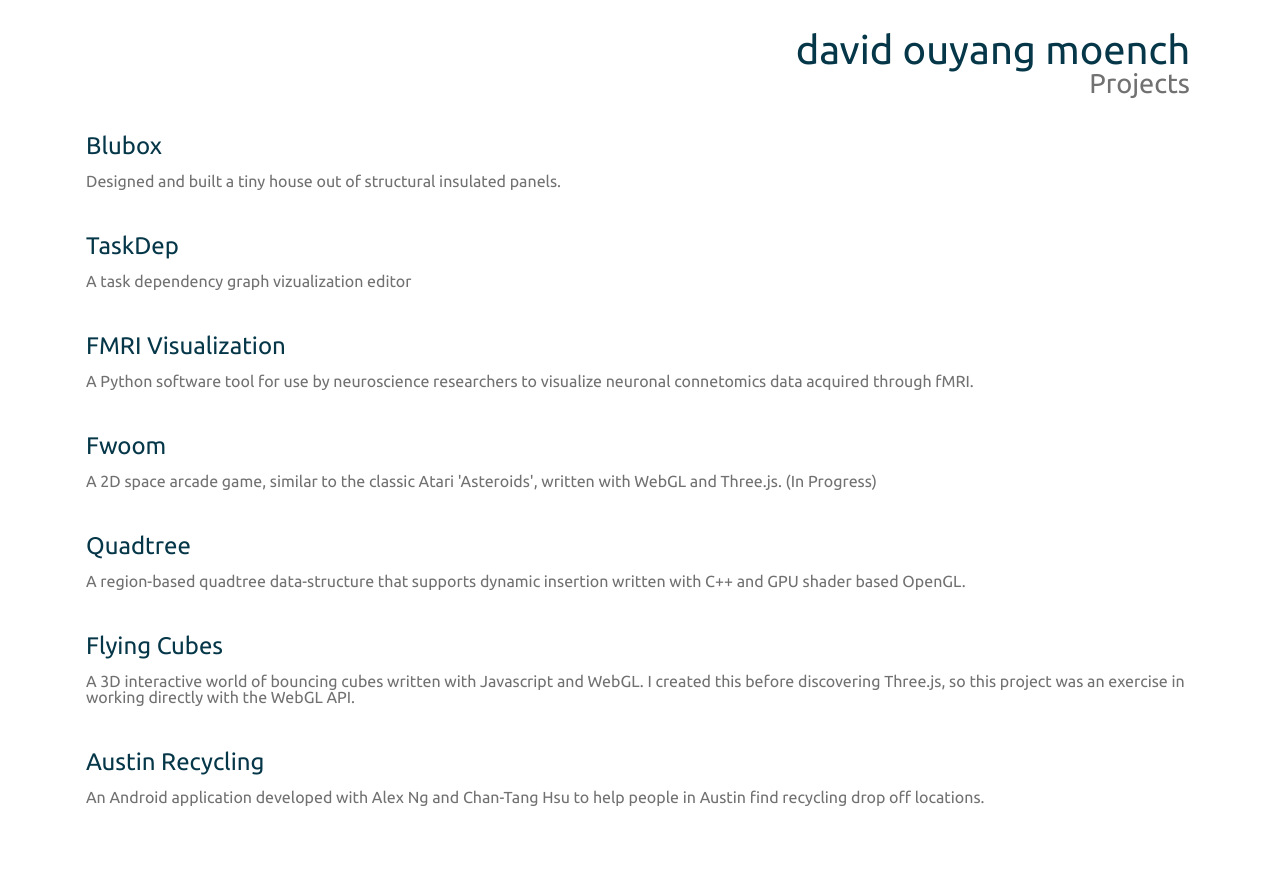
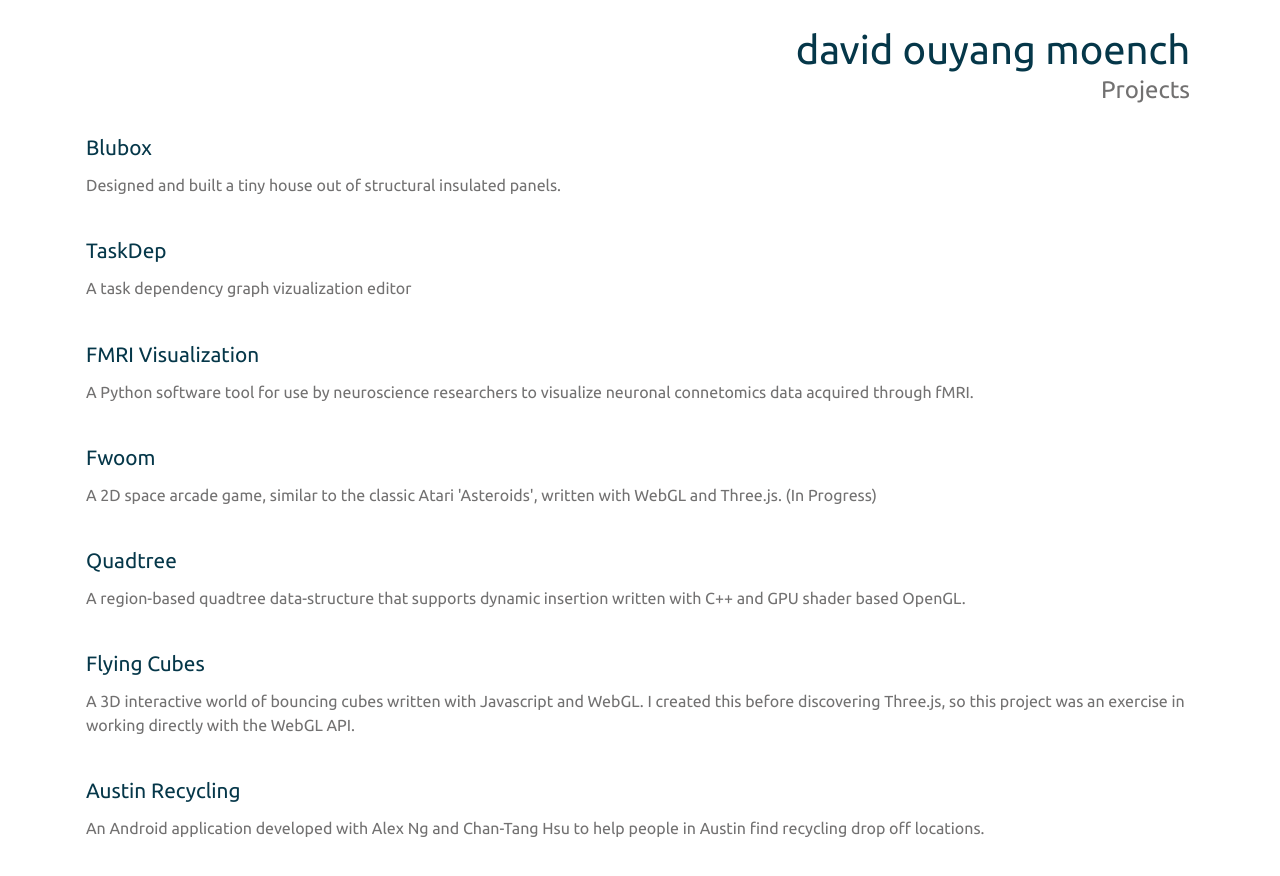
Before and after one commit to domoench/dom, a Jekyll site: the page built from projects.md, in a window 1280 px wide. Shown: the top 876 px of the page. Built offline with Jekyll 4.4.1, drawn with Linux system fonts in a browser that asks for light colours.

Commit message:
Fix 404 and change some styling.
Fixes #1.
Fixes #2.

```diff
--- a/404.html
+++ b/404.html
@@ -1,7 +1,3 @@
----
-layout: default
----
-
 <style type="text/css" media="screen">
   .container {
     margin: 10px auto;
--- a/css/styles.scss
+++ b/css/styles.scss
@@ -9,11 +9,13 @@
 
 // Color variables
 $dark-blue: #053749;
+$light-blue: #15799d;
 $gray: #727171;
 $light-gray: #EEEEEE;
 $pale-yellow: #FFE9D2;
 $orange: #EFA658;
 
+$screen-xs-min: 576px;
 $screen-sm-min: 768px;
 
 body {
@@ -22,11 +24,12 @@
 }
 
 h1 { font-size: $body-font-size * 2.5; }
-h2 { font-size: $body-font-size * 1.7; }
-h3 { font-size: $body-font-size * 1.5; }
+h2 { font-size: $body-font-size * 1.5; }
+h3 { font-size: $body-font-size * 1.3; }
 
 p {
   padding: 0.5em 0;
+  line-height: 1.5em;
 }
 
 ul {
@@ -35,7 +38,7 @@
 
 a {
 	text-decoration: none;
-  color: $dark-blue;
+  color: $light-blue;
   &:hover {
 	  text-decoration: none;
     color: $orange;
@@ -44,6 +47,13 @@
 
 .container {
 	padding: 30px 0;
+
+	@media (max-width: $screen-xs-min) {
+		p {
+			padding-left: 10px;
+			padding-right: 10px;
+		}
+	}
 }
 
 .home {
@@ -61,7 +71,7 @@
       padding: 1em 0;
       li {
         padding: 0.5em;
-        font-size: $body-font-size * 1.5;
+        font-size: $body-font-size * 1.3;
 				a {
 					color: $pale-yellow;
 					&:hover {
@@ -79,6 +89,7 @@
 	h1 {
 		display: none;
 		color: $dark-blue;
+    padding-bottom: 0.2em;
     &:hover {
       color: $orange;
     }
```
